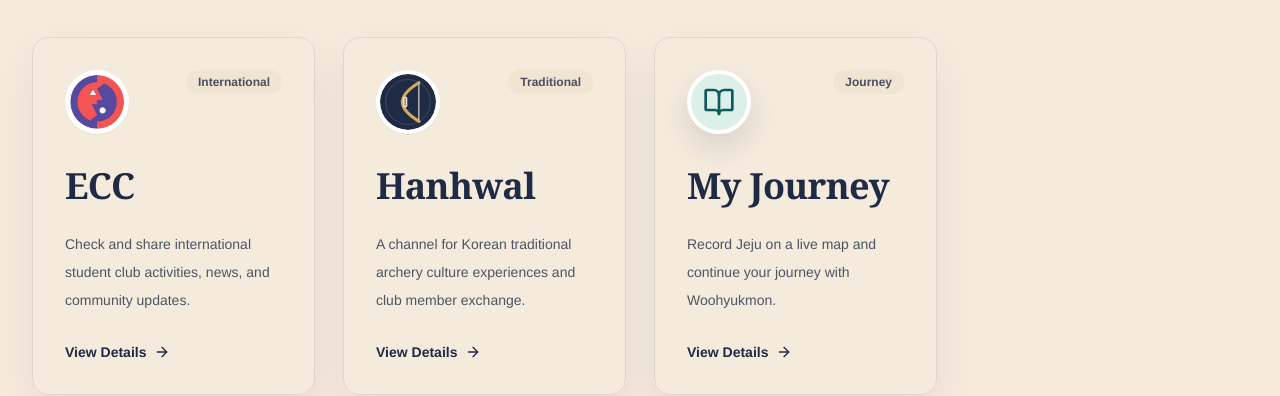
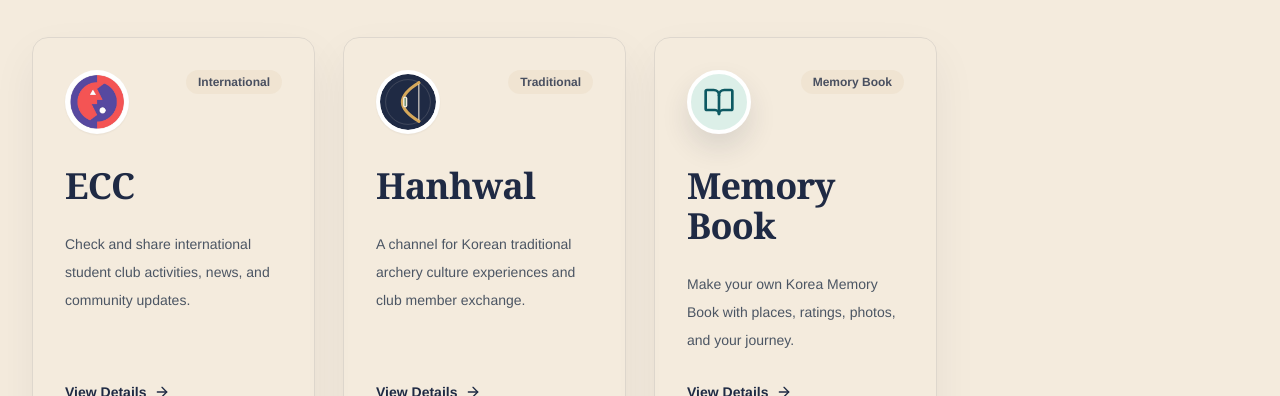
Before and after one commit to sangkyoung0827/K_LINE, a Next.js app: page / in a window 1280 px wide. Shown: the part 556-952 px from the top of the page. Built offline with nearby package versions, Linux system fonts and the light colour scheme; no server answers.

Commit message:
Refine Memory Book home copy

```diff
--- a/src/components/HomeTrackSections.tsx
+++ b/src/components/HomeTrackSections.tsx
@@ -36,12 +36,12 @@ const homeCards: HomeCard[] = [
   },
   {
     href: "/jeju",
-    title: { en: "My Journey", ko: "추억록" },
+    title: { en: "Memory Book", ko: "추억록" },
     description: {
-      en: "Record Jeju on a live map and continue your journey with Woohyukmon.",
-      ko: "실시간 지도에 제주 여정을 기록하고 우혁몬과 다음 여정을 이어갑니다."
+      en: "Make your own Korea Memory Book with places, ratings, photos, and your journey.",
+      ko: "대한민국 곳곳의 장소, 별점, 사진과 여행 기록으로 자신만의 한국 추억록을 만드세요."
     },
-    badge: { en: "Journey", ko: "추억록" },
+    badge: { en: "Memory Book", ko: "추억록" },
     accent: "jeju"
   }
 ];
```
